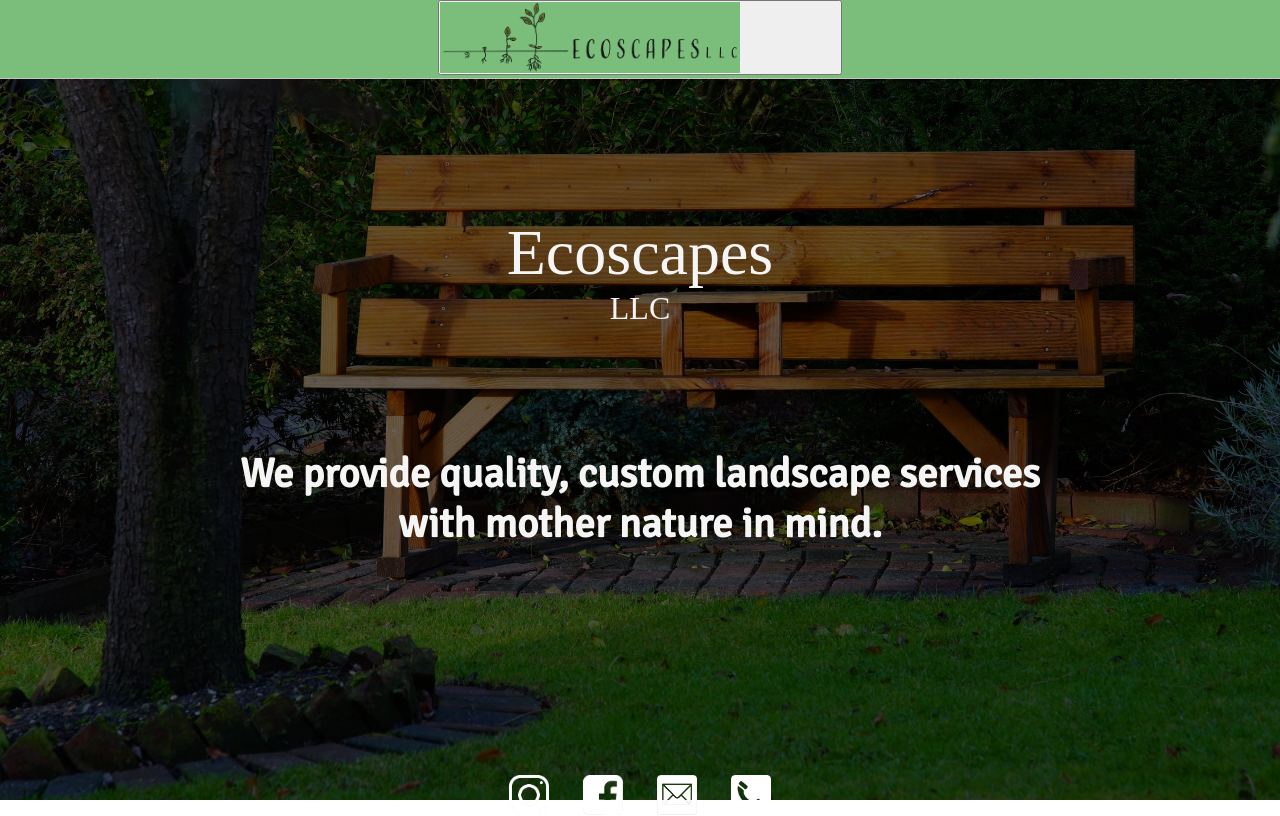
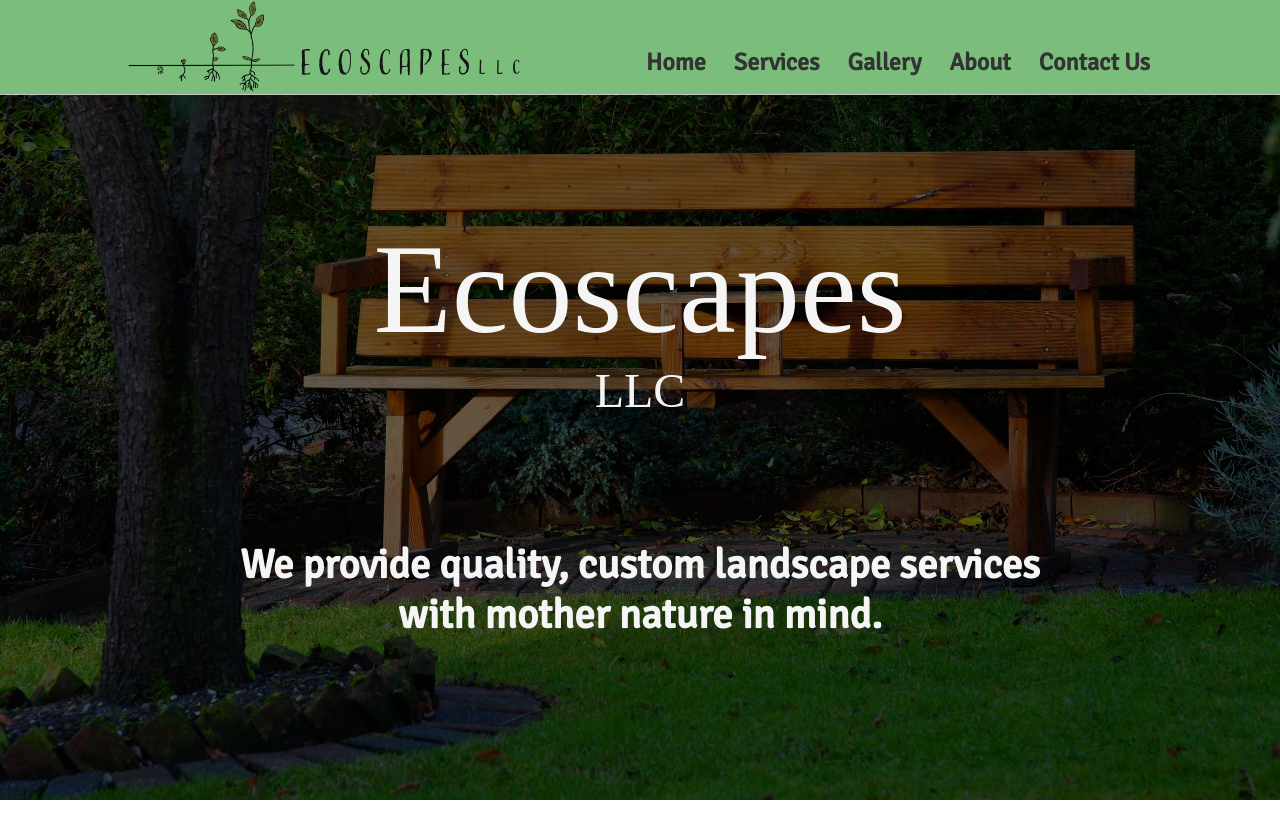
Before and after one commit to Ecoscapes/Ecoscapes.github.io, a React (Create React App) app: page / in a window 1280 px wide. Shown: the top 816 px of the page. Built offline with nearby package versions, Linux system fonts and the light colour scheme; the HTML template or start-up script is replaced by a standard one; a web font is replaced by a local one.

Commit message:
desktop version redeploy

```diff
--- a/src/Service/Service.js
+++ b/src/Service/Service.js
@@ -1,4 +1,4 @@
-// import { isMobile } from "react-device-detect";
+import { isMobile } from "react-device-detect";
 import ServiceDesktop from "./ServiceDesktop.js";
 import ServiceMobile from "./ServiceMobile.js";
 
@@ -15,7 +15,7 @@
 return (
     <div>
         <div>
-            { mobile ? <ServiceMobile /> : <ServiceDesktop />}
+            { isMobile ? <ServiceMobile /> : <ServiceDesktop />}
         </div>
     </div>
  );
--- a/src/about/About.js
+++ b/src/about/About.js
@@ -1,5 +1,5 @@
 import { isMobile } from "react-device-detect";
-// import AboutDesktop from "./AboutDesktop.js";
+import AboutDesktop from "./AboutDesktop";
 import AboutMobile from "./AboutMobile.js";
 
 
@@ -14,7 +14,7 @@
 const About = () => {
     return (
         <div>
-            {mobile ? <AboutMobile /> : <AboutMobile />}
+            { isMobile ? <AboutMobile /> : <AboutDesktop />}
         </div>
     );
 }
--- a/src/header/Navbar.js
+++ b/src/header/Navbar.js
@@ -1,6 +1,6 @@
-// import NavbarDesktop from './NavbarDesktop';
+import NavbarDesktop from './NavbarDesktop';
 import NavbarMobile from './NavbarMobile';
-// import { isMobile } from "react-device-detect";
+import { isMobile } from "react-device-detect";
 
 
 var mobile = true;
@@ -13,7 +13,7 @@
 const Navbar = () => {
     return (
         <div>
-            { mobile ? <NavbarMobile /> : <NavbarMobile />}
+            { isMobile ? <NavbarMobile /> : <NavbarDesktop />}
         </div>
     );
 }
--- a/src/home/Home.js
+++ b/src/home/Home.js
@@ -14,7 +14,7 @@
 const Home = () => {
     return (
         <div>
-            {mobile ? <HomeMobile /> : <HomeMobile />}
+            {isMobile ? <HomeMobile /> : <HomeDesktop />}
         </div>
     );
 }
```
